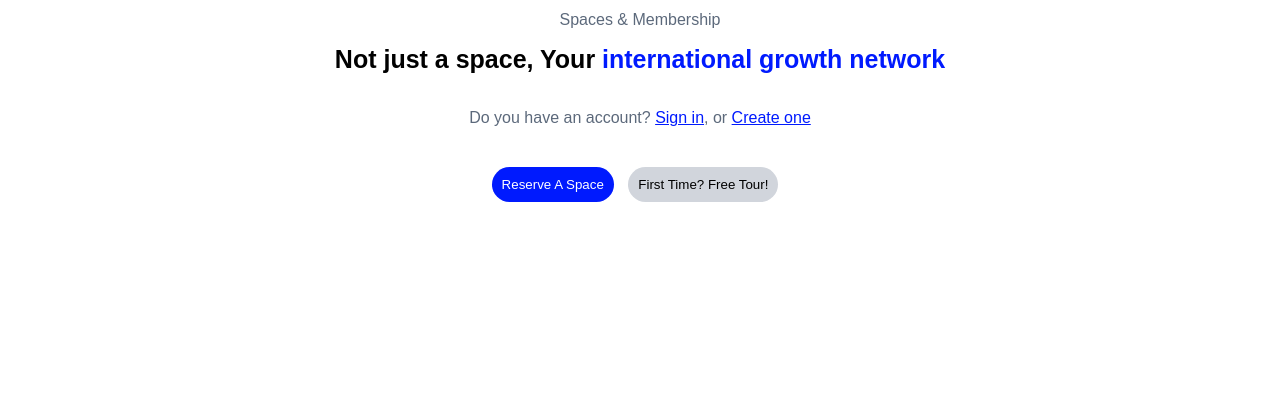
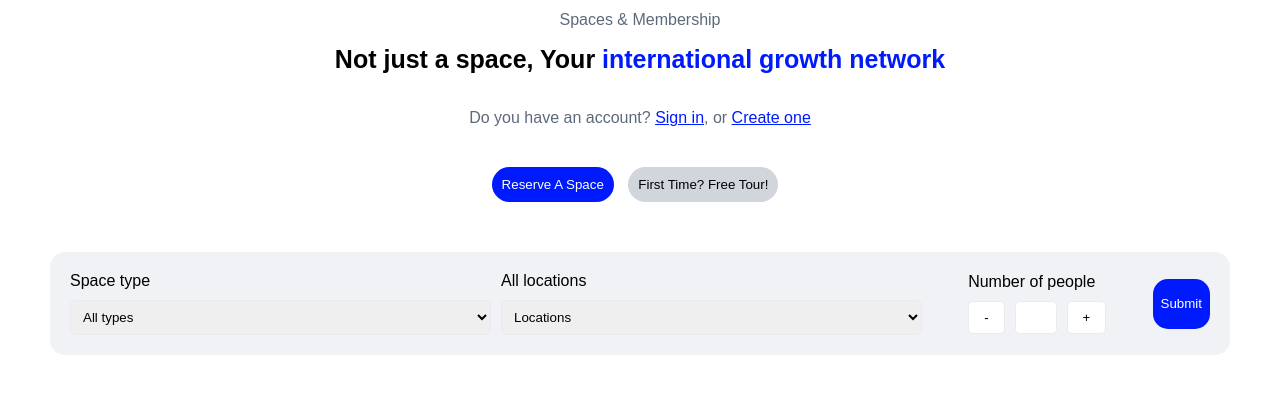
Before and after one commit to elghaddourimohamed1-cmd/CSS-Exercices, a plain HTML site: page Day Fifth In CSS/Exo9/index.html in a window 1280 px wide. Shown: the part 67-460 px from the top of the page. Drawn offline with Linux system fonts and the light colour scheme.

Commit message:
second step create search section

```diff
--- a/Day Fifth In CSS/Exo9/css/style.css
+++ b/Day Fifth In CSS/Exo9/css/style.css
@@ -135,3 +135,98 @@ body {
     background-color: hsl(218.18deg 13.58% 84.12%);
     cursor: pointer;
 }
+
+/* todo search section */
+.search {
+    background-color: hsl(216deg 20% 95.1%);
+    margin: 50px;
+    padding: 20px;
+    border-radius: 15px;
+    display: flex;
+    flex-direction: row;
+    gap: 10px;
+    /* justify-content: space-between; */
+}
+
+.space-type {
+    flex: 1;
+}
+.space-options .select-options {
+    width: 100%;
+    margin-top: 10px;
+    padding: 8px;
+    border-radius: 5px;
+    /* border: none; */
+    border: 1px solid hsl(225deg 10.53% 92.55%);
+}
+.select-options .fa-chevron-down {
+    /* padding: 10px;
+    margin-right: 10px;
+    padding-right: 20px;
+    font-size: 20px;
+    background-color: yellow; */
+    /* display: flex;
+    justify-content: space-between; */
+}
+
+/* todo location  */
+.location {
+    flex: 1;
+}
+.location-options .location {
+    width: 100%;
+    margin-top: 10px;
+    padding: 8px;
+    border-radius: 5px;
+    /* border: none; */
+    border: 1px solid hsl(225deg 10.53% 92.55%);
+}
+
+/* todo numbers of people  */
+.number-of-people {
+    flex: 0.5;
+    display: flex;
+    align-items: center;
+    justify-content: center;
+}
+.number-of-people .number-input {
+    /* display: flex;
+    gap: 20px;
+    flex-direction: column; */
+}
+.count  {
+    display: flex;
+    gap: 10px;
+    width: 100%;
+    margin-top: 10px;
+}
+.count .minus-plus {
+    padding: 8px 15px;
+    border-radius: 5px;
+    border: 1px solid hsl(225deg 10.53% 92.55%);
+    background-color: white;
+}
+.input-a-number {
+    padding: 8px 15px;
+    border-radius: 5px;
+    border: 1px solid hsl(225deg 10.53% 92.55%);
+    background-color: white;
+    width: 10px;
+}
+.submit-search {
+    display: flex;
+    gap: 20px;
+    flex: 0.1;
+    align-items: center;
+}
+.submit-search-btn {
+    /* gap: 20px; */
+    background-color: hsl(233.86deg 100% 49.8%);
+    color: white;
+    border-radius: 15px;
+    /* margin-right: 10px; */
+    padding: 8px;
+    border: none;
+    cursor: pointer;
+    height: 50px;
+}
--- a/Day Fifth In CSS/Exo9/index.html
+++ b/Day Fifth In CSS/Exo9/index.html
@@ -48,7 +48,46 @@
                 <button class="tourbtn">First Time? Free Tour!</button>
             </div>
         </section>
+        <section class="search">
+            <!--todo search section  -->
+            <div class="space-type">
+                <div class="space-input">
+                    <label for="types">Space type</label>
+                    <div class="space-options">
+                        <select class="select-options" name="types">
+                            <option value="all-types">All types</option>
+                            <i class="fa-solid fa-chevron-down"></i>
+                        </select>
+                    </div>
+                </div>
+            </div>
+            <div class="location">
+                <div class="location-input">
+                    <label for="location">All locations</label>
+                    <div class="location-options">
+                        <select class="location">
+                            <option value="all-locations">Locations</option>
+                            <i class="fa-solid fa-chevron-down"></i>
+                        </select>
+                    </div>
+                </div>
+            </div>
+            <div class="number-of-people">
+                <div class="number-input">
+                    <label for="number-of people">Number of people</label>
+                    <div class="count">
+                        <button class="minus-plus">-</button>
+                        <input class="input-a-number" type="number" value="1">
+                        <button class="minus-plus">+</button>
+                    </div>
 
+                </div>
+
+            </div>
+            <div class="submit-search">
+                    <input class="submit-search-btn" type="submit">
+                </div>
+        </section>
     </main>
 
 </body>
```
